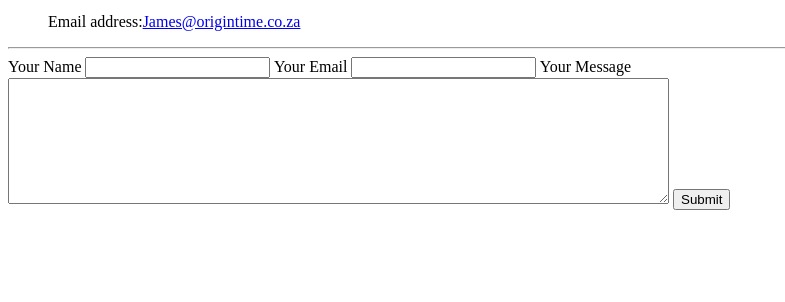
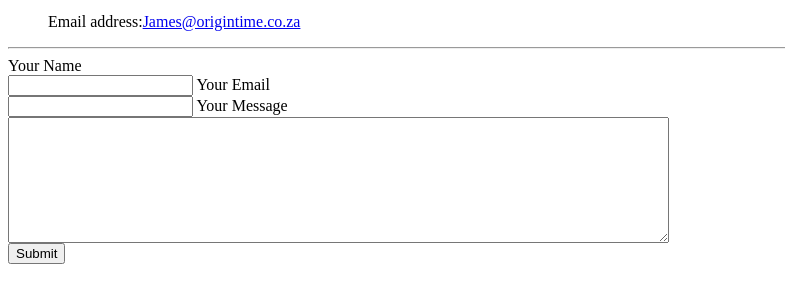
Before and after one commit to JimboT0/CV, a plain HTML site: page contact.html in a window 1280 px wide. Shown: the part 128-430 px from the top of the page, without its empty margins (0-785 px from the left). Drawn offline with Linux system fonts and the light colour scheme.

Commit message:
Update contact.html

```diff
--- a/contact.html
+++ b/contact.html
@@ -12,12 +12,12 @@
     </ul>
       <hr/>
       <form action="mailto:james@origintime.co.za" method="post" enctype="text/plain">
-        <label>Your Name</label>
+        <label>Your Name</label><br>
         <input type="text" name="YourName" value="">
-        <label> Your Email </label>
+        <label> Your Email </label><br>
         <input type="email" name="YourEmail" value="">
-        <label>Your Message</label>
-        <textarea name="YourMessage" rows="8" cols="80"></textarea>
+        <label>Your Message</label><br>
+        <textarea name="YourMessage" rows="8" cols="80"></textarea><br>
         <input type="Submit" name="">
       </form>
   </body>
```
